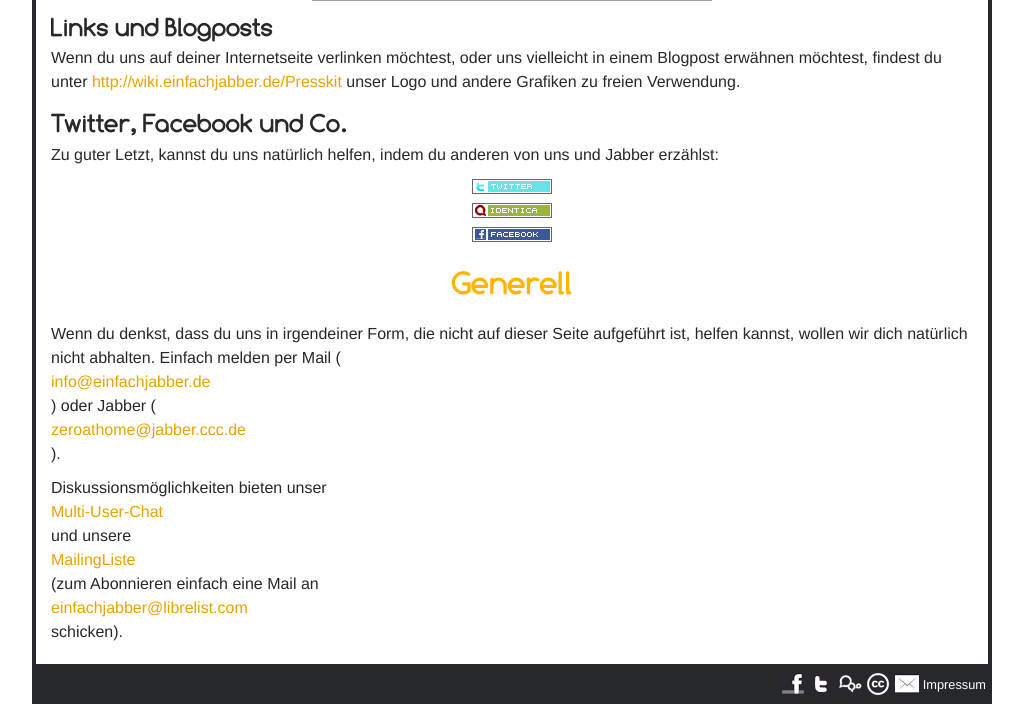
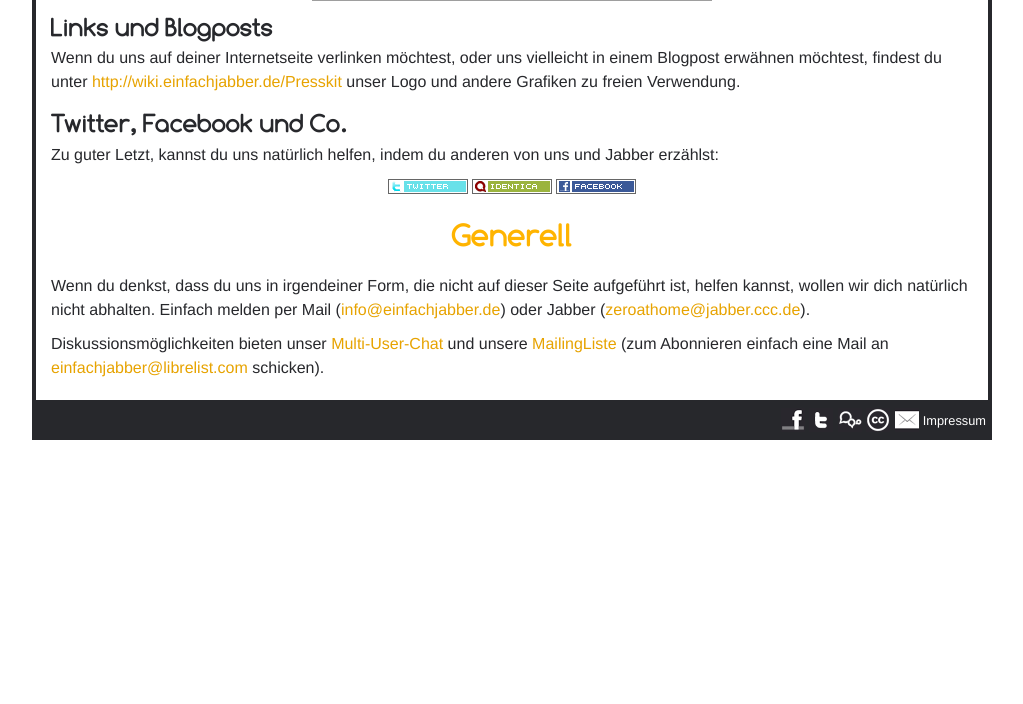
Before and after one commit to einfachjabber/einfachjabber.de, a Flask app: template einfachjabber/templates/help.html in a window 1280 px wide. Shown: the part 960-1664 px from the top of the page, without its empty margins (128-1151 px from the left). After the commit the page ends 1400 px from the top, so only its background shows below. Run offline with Flask 2, Linux system fonts and the light colour scheme; the template is opened without the code that fills it, so the values that code supplies are empty; parts of the project's set-up code (start-up, migrations or seed data) failed here and were passed over; some libraries are stand-ins or nearby versions; grey boxes are pictures that could not be loaded.

Commit message:
little css bug smashed

```diff
--- a/einfachjabber/static/css/master.css
+++ b/einfachjabber/static/css/master.css
@@ -93,7 +93,7 @@ ul#clientlist span.overlaytext {left:10px;}
 #links h2 {}
 #links h3 {margin-top:20px;}
 #links form {display:inline;}
-#sociallinks a {display:block;}
+#sociallinks a {}
 ul.links li {display:block;padding:5px;}
 ul.authordata {margin-bottom:20px;}
 .pagination {background:url(../images/ui/circle.png) 0px no-repeat;font-size:1.1em;padding:11px;}
```
